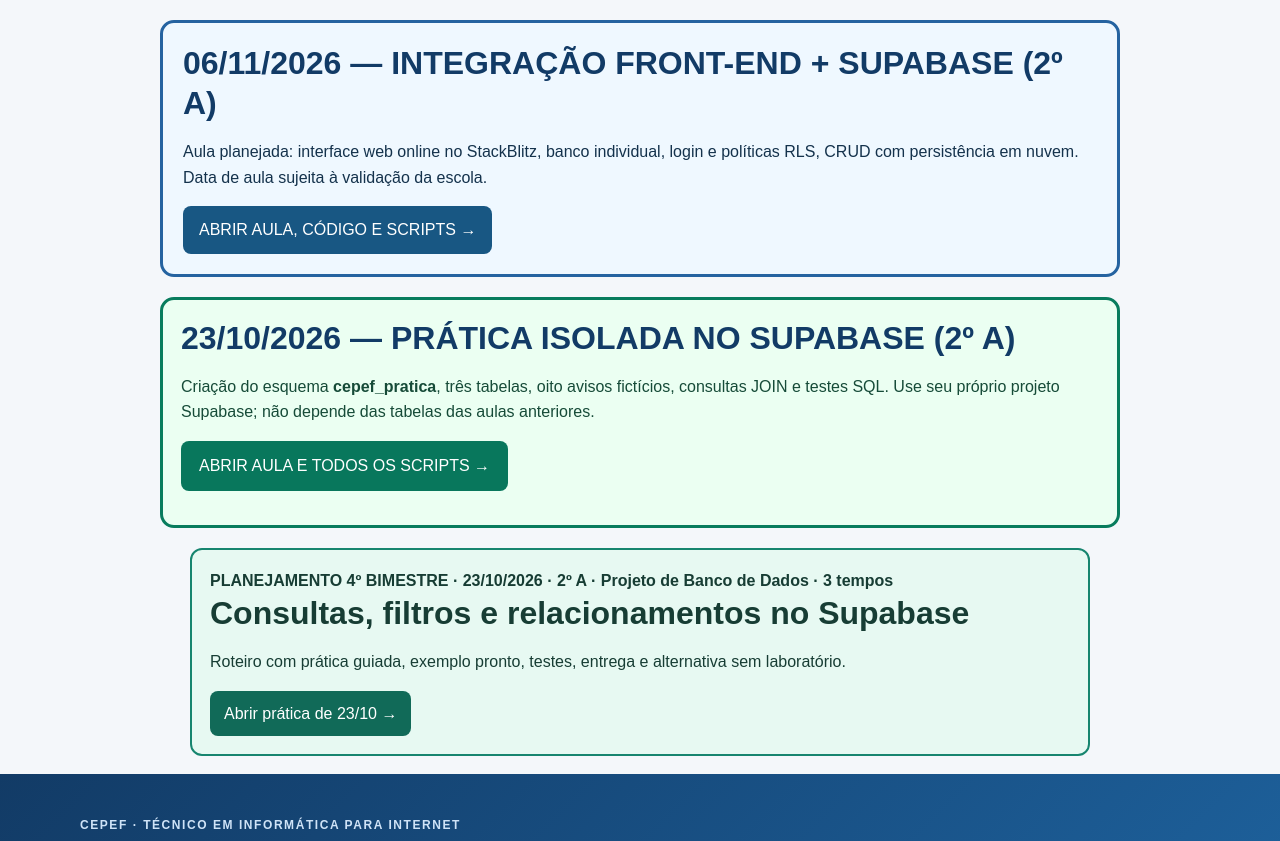
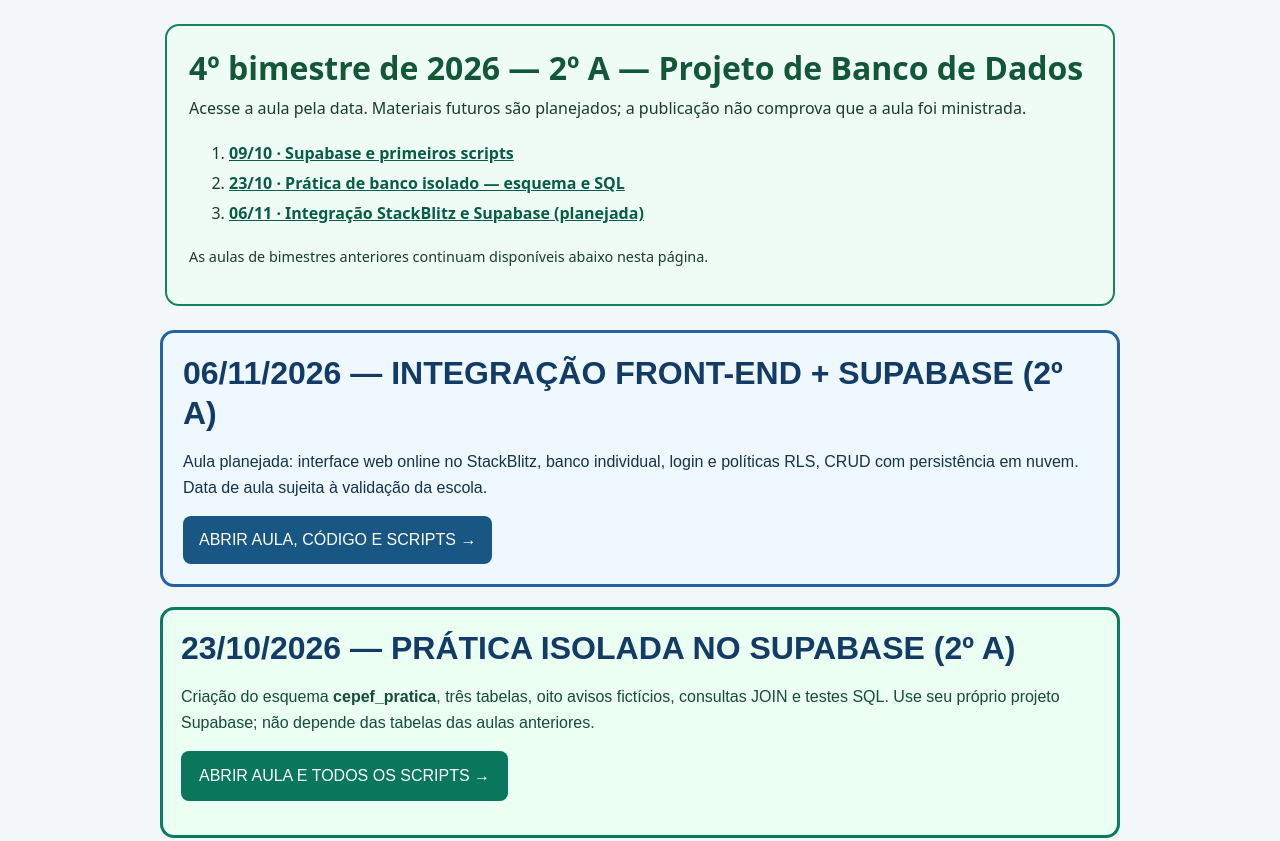
Before and after one commit to ccamado/projeto-de-banco-de-dados, a plain HTML site: page index.html in a window 1280 px wide. Shown: the top 841 px of the page. Drawn offline with Linux system fonts and the light colour scheme.

Commit message:
CEPEF: organizar navegação das aulas do quarto bimestre

```diff
--- a/index.html
+++ b/index.html
@@ -8,6 +8,9 @@
   <link rel="stylesheet" href="css/style.css">
 </head>
 <body>
+<!-- CEPEF-2026-4B-NAV -->
+<section aria-label="Aulas do quarto bimestre de 2026" style="max-width:950px;margin:24px auto;padding:22px;background:#effcf5;border:2px solid #17845b;border-radius:14px;color:#173c2c;font-family:system-ui,sans-serif"><h2 style="margin:0 0 8px;color:#135739">4º bimestre de 2026 — 2º A — Projeto de Banco de Dados</h2><p style="margin:0 0 12px">Acesse a aula pela data. Materiais futuros são planejados; a publicação não comprova que a aula foi ministrada.</p><ol style="line-height:1.9"><li><a style="color:#075d45;font-weight:650" href="aulas/2026-10-09-supabase.html">09/10 · Supabase e primeiros scripts</a></li><li><a style="color:#075d45;font-weight:650" href="aulas/2026-10-23-banco-isolado.html">23/10 · Prática de banco isolado — esquema e SQL</a></li><li><a style="color:#075d45;font-weight:650" href="aulas/2026-11-06-integracao-stackblitz-supabase.html">06/11 · Integração StackBlitz e Supabase (planejada)</a></li></ol><p style="font-size:0.9em">As aulas de bimestres anteriores continuam disponíveis abaixo nesta página.</p></section>
+<!-- /CEPEF-2026-4B-NAV -->
 <section style="max-width:960px;margin:20px auto;background:#eff8ff;border:3px solid #2563a0;border-radius:14px;padding:20px;color:#14324c"><h2>06/11/2026 — INTEGRAÇÃO FRONT-END + SUPABASE (2º A)</h2><p>Aula planejada: interface web online no StackBlitz, banco individual, login e políticas RLS, CRUD com persistência em nuvem. Data de aula sujeita à validação da escola.</p><a href="aulas/2026-11-06-integracao-stackblitz-supabase.html" style="display:inline-block;background:#185783;color:#fff;padding:11px 16px;border-radius:8px;text-decoration:none">ABRIR AULA, CÓDIGO E SCRIPTS →</a></section>
 <section style="max-width:960px;margin:20px auto;background:#ebfff2;border:3px solid #087c5d;border-radius:14px;padding:18px;color:#164b38"><h2>23/10/2026 — PRÁTICA ISOLADA NO SUPABASE (2º A)</h2><p>Criação do esquema <strong>cepef_pratica</strong>, três tabelas, oito avisos fictícios, consultas JOIN e testes SQL. Use seu próprio projeto Supabase; não depende das tabelas das aulas anteriores.</p><p><a href="aulas/2026-10-23-banco-isolado.html" style="display:inline-block;background:#08775c;color:#fff;padding:12px 18px;border-radius:8px;text-decoration:none">ABRIR AULA E TODOS OS SCRIPTS →</a></p></section>
 <section style="max-width:900px;margin:18px auto;padding:18px;border:2px solid #17856f;border-radius:12px;background:#e7f9f2;color:#173d34"><strong>PLANEJAMENTO 4º BIMESTRE · 23/10/2026 · 2º A · Projeto de Banco de Dados · 3 tempos</strong><h2 style="color:#173d34">Consultas, filtros e relacionamentos no Supabase</h2><p>Roteiro com prática guiada, exemplo pronto, testes, entrega e alternativa sem laboratório.</p><a style="display:inline-block;background:#116a58;color:#fff;padding:10px 14px;border-radius:8px;text-decoration:none" href="aulas/2026-10-23-consultas-supabase.html">Abrir prática de 23/10 →</a></section>
```
